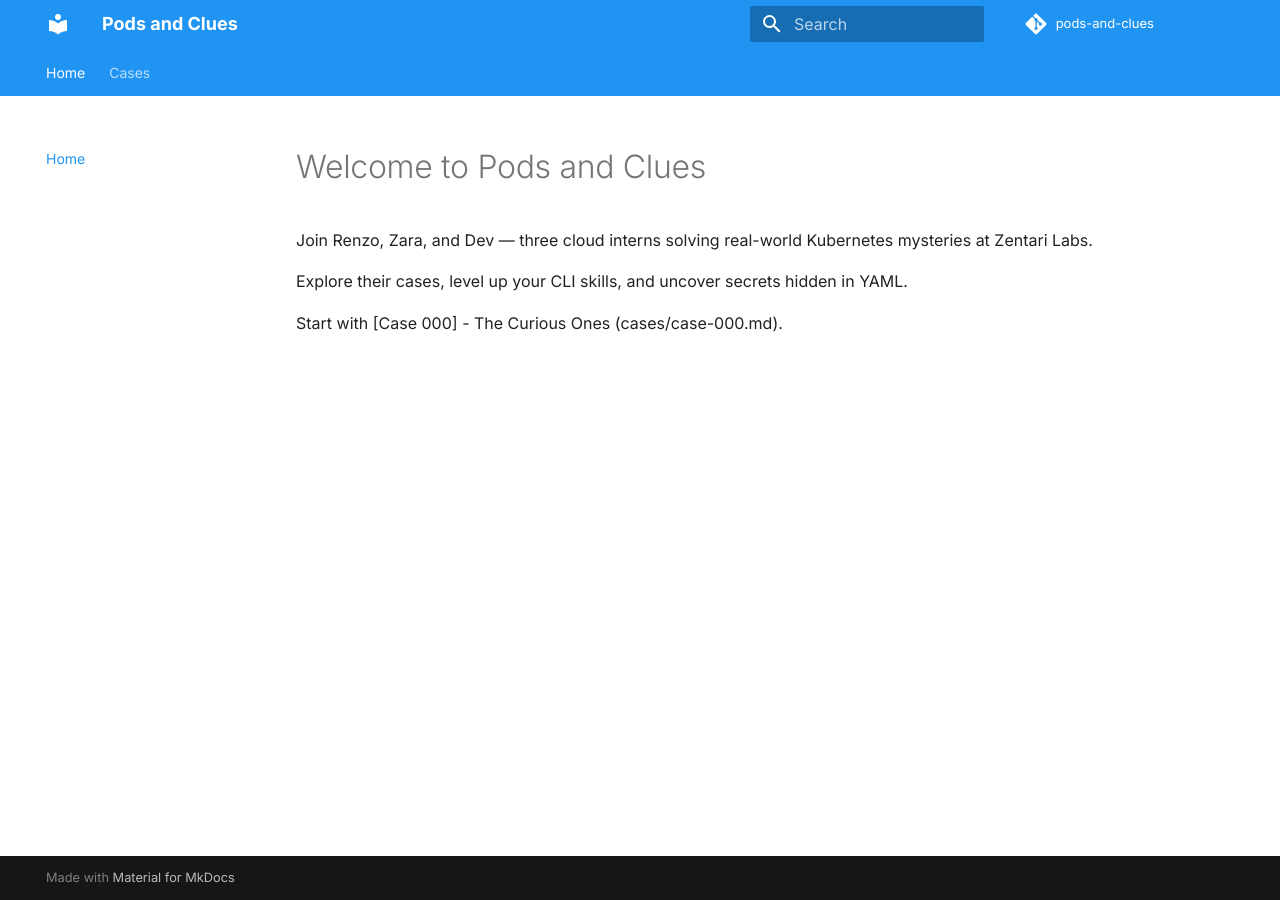
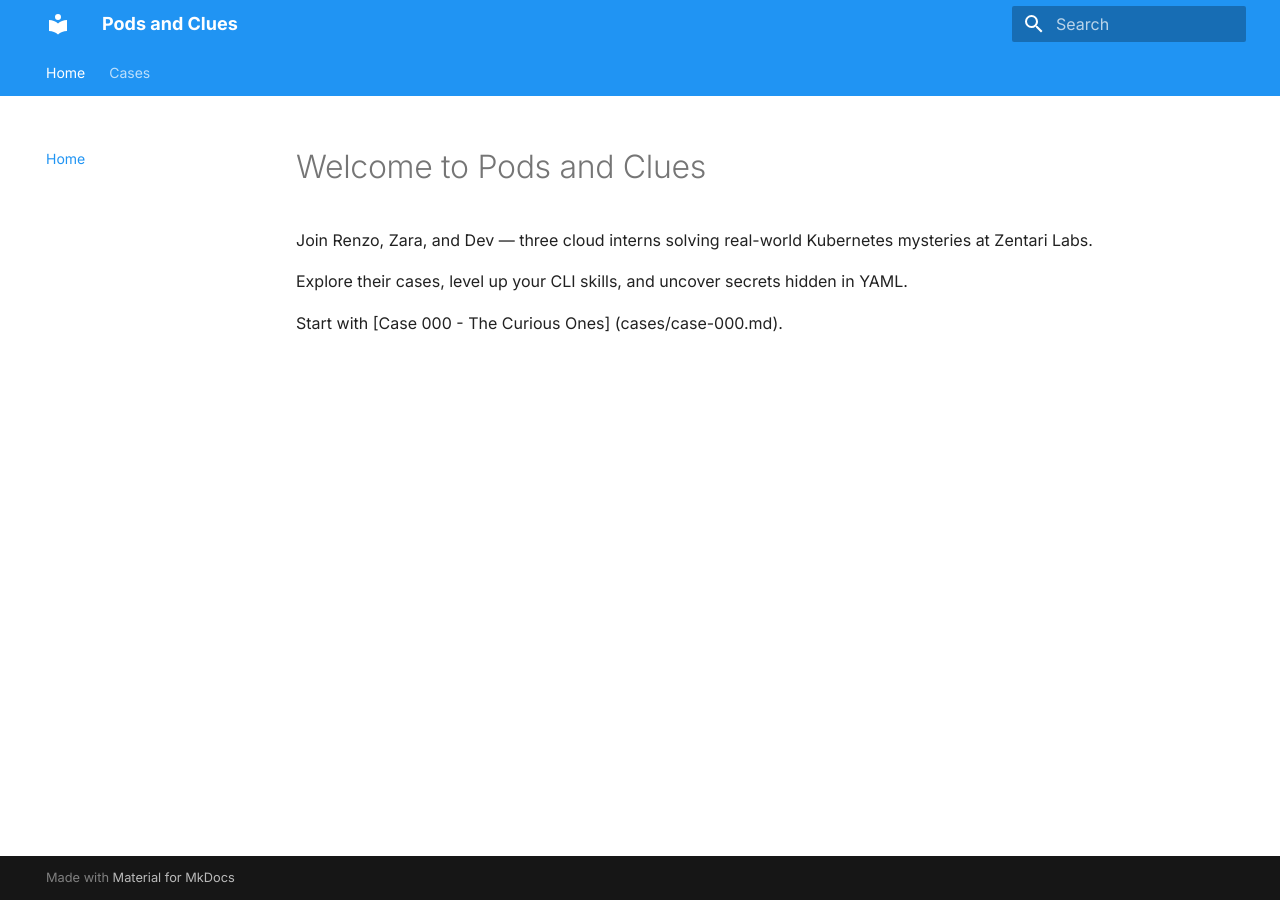
Before and after one commit to zentarilabs/pods-and-clues, an MkDocs documentation site: the page built from docs/index.md, in a window 1280 px wide. Built offline with MkDocs 1.6.1 and Material for MkDocs 9.7.7, drawn with Linux system fonts in a browser that asks for light colours; nearby versions of some CDN libraries; comment, search, counter and statistics services are not loaded.

Commit message:
Update action settings

```diff
--- a/docs/index.md
+++ b/docs/index.md
@@ -4,4 +4,4 @@ Join Renzo, Zara, and Dev — three cloud interns solving real-world Kubernetes
 
 Explore their cases, level up your CLI skills, and uncover secrets hidden in YAML.
 
-Start with [Case 000] - The Curious Ones (cases/case-000.md).
+Start with [Case 000 - The Curious Ones] (cases/case-000.md).
--- a/mkdocs.yml
+++ b/mkdocs.yml
@@ -1,8 +1,7 @@
 site_name: Pods and Clues
 site_description: A narrative-driven Kubernetes training series set inside Zentari Labs
 site_url: https://www.podsandclues.com
-repo_url: https://github.com/zentarilabs/pods-and-clues
-repo_name: pods-and-clues
+
 theme:
   name: material
   features:
```
Also changed, not shown: 2 other files.
